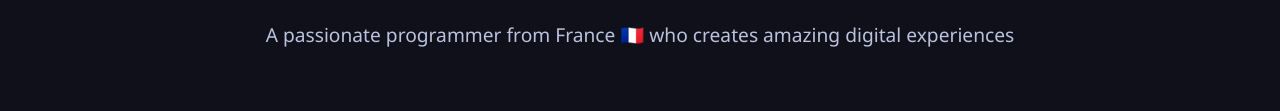
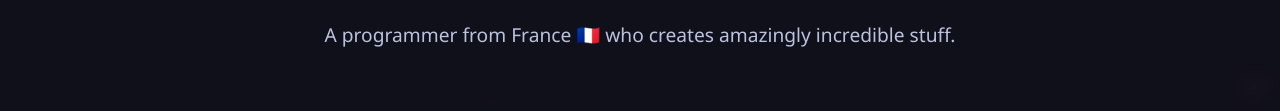
Before and after one commit to Ivory-Hnt/lamps-dev.dev, a plain HTML site: page index.html in a window 1280 px wide. Shown: the part 268-379 px from the top of the page. Drawn offline with nearby package versions, Linux system fonts and the light colour scheme; animation ran at ten frames a second.

Commit message:
Update index.html

```diff
--- a/index.html
+++ b/index.html
@@ -312,7 +312,7 @@
     <div class="profile-container">
       <div class="profile-pic"></div>
       <h1>Hey! I'm Lamp</h1>
-      <p>A passionate programmer from France 🇫🇷 who creates amazing digital experiences</p>
+      <p>A programmer from France 🇫🇷 who creates amazingly incredible stuff.</p>
       <div class="header-3d" id="header-3d"></div>
     </div>
   </header>
```
